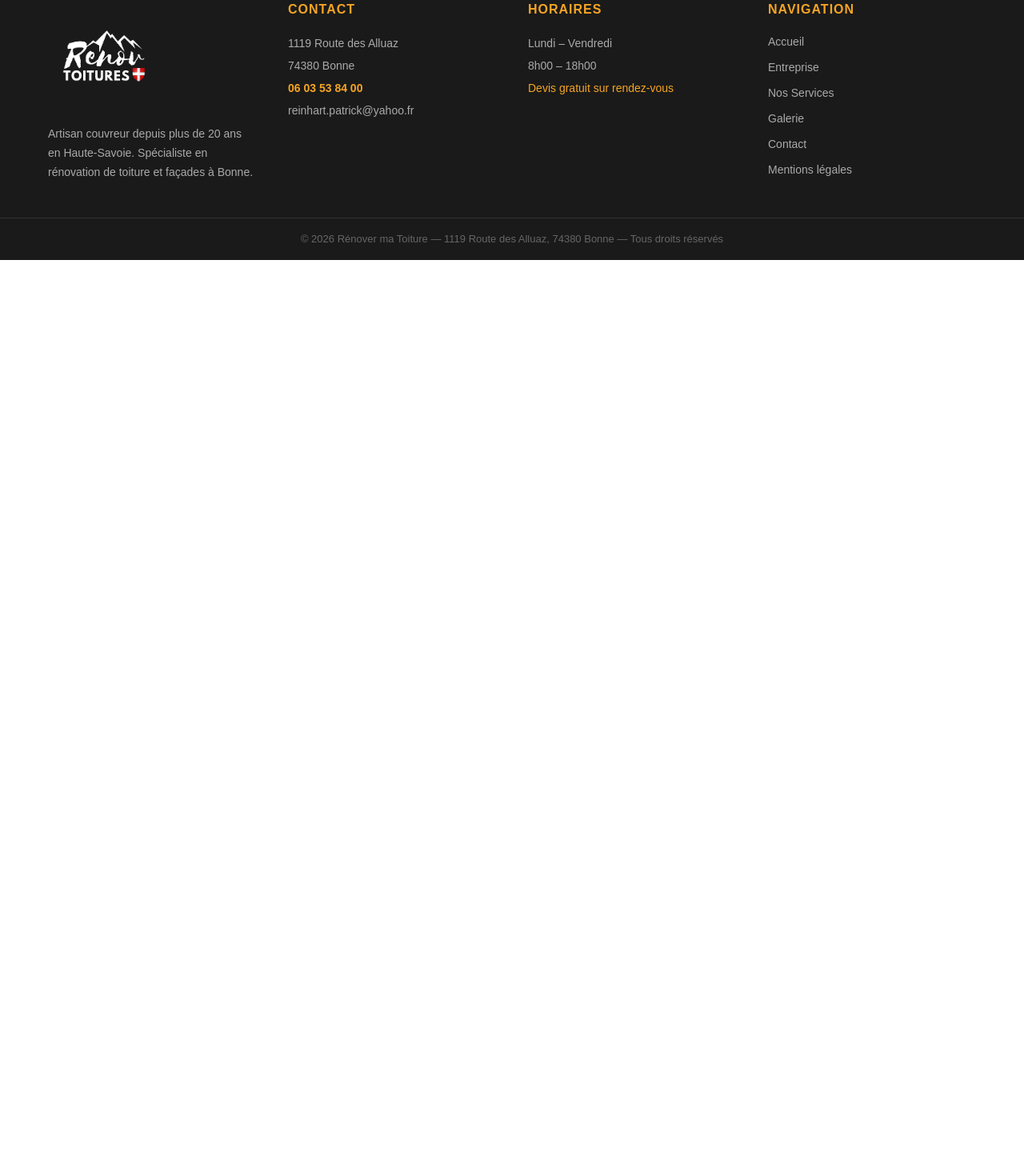
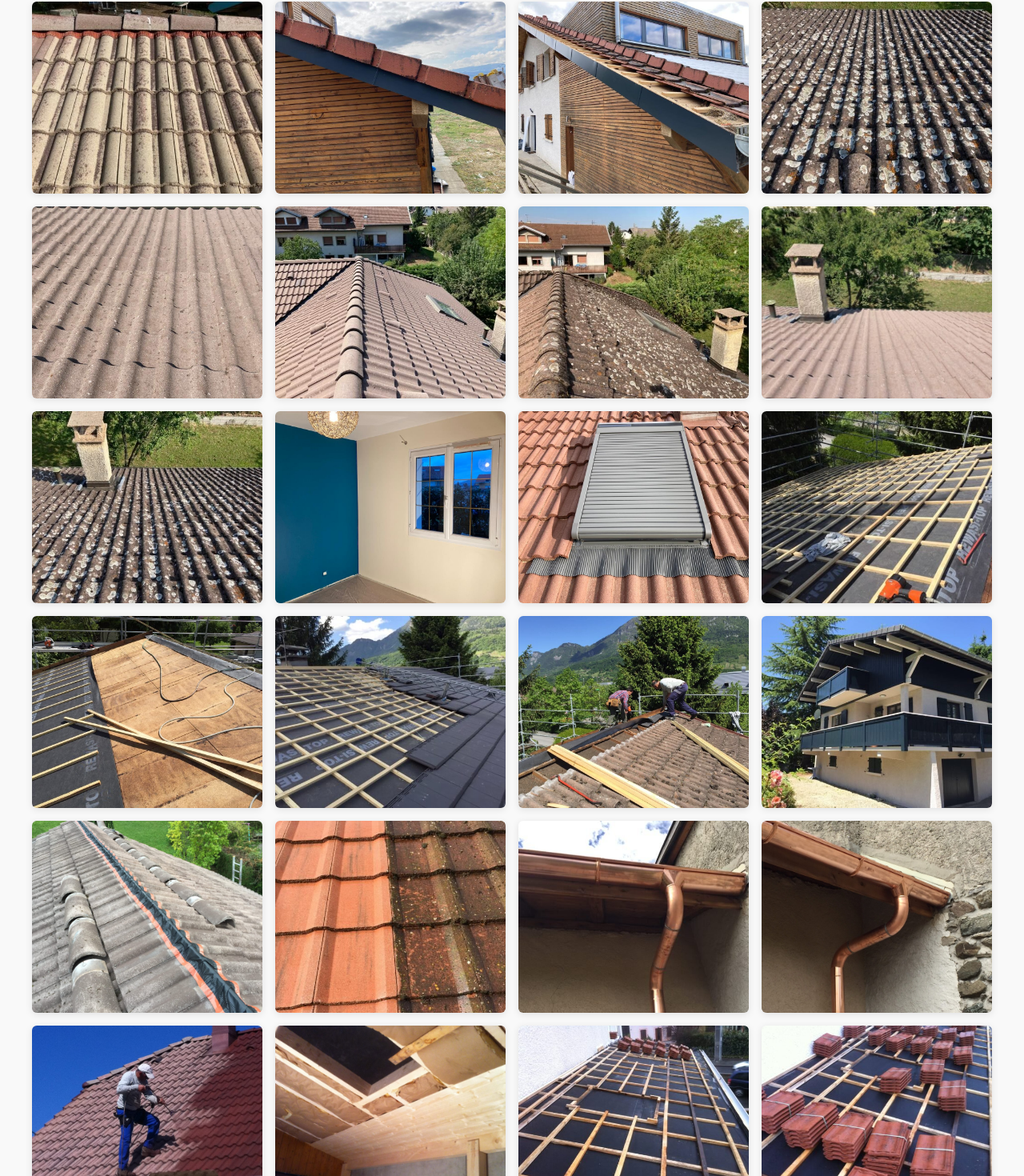
Before and after one commit to sleal-alt/renov-toitures, a Next.js app: page /galerie in a window 1280 px wide. Shown: the part 2042-3512 px from the top of the page at 80% size. Before the commit the page ends 2367 px from the top, so only its background shows below. Built offline with nearby package versions, Linux system fonts and the light colour scheme.

Commit message:
Update gallery with all 55 photos
Co-Authored-By: Claude Sonnet 4.6 <noreply@anthropic.com>

```diff
--- a/app/galerie/page.js
+++ b/app/galerie/page.js
@@ -7,26 +7,61 @@ export const metadata = {
 };
 
 const PHOTOS = [
-  "IMG-20220314-WA0028-e1648554647410",
-  "IMG-20220314-WA0030-e1648554661194",
-  "IMG-20220314-WA0034-e1648554604726",
-  "IMG-20220314-WA0035-e1648554629182",
-  "IMG-20220315-WA0005",
-  "IMG_0187",
-  "IMG_0188",
-  "IMG-20200128-WA0018",
-  "IMG_5587-scaled",
-  "IMG-20220314-WA0012",
-  "IMG-20220314-WA0013-e1648554936221",
-  "IMG-20220314-WA0016",
-  "IMG-20220314-WA0017-e1648554951233",
-  "IMG-20220314-WA0019",
-  "IMG-20220314-WA0021",
-  "IMG-20220314-WA0022-e1648555213918",
-  "IMG-20220314-WA0026-e1648555117665",
-  "IMG-20220314-WA0036-e1648554966260",
-  "IMG-20220314-WA0038-e1648555016396",
-  "IMG-20220314-WA0041-e1648554916828",
+  { file: "IMG-20220314-WA0028-e1648554647410.jpg" },
+  { file: "IMG-20220314-WA0030-e1648554661194.jpg" },
+  { file: "IMG-20220314-WA0034-e1648554604726.jpg" },
+  { file: "IMG-20220314-WA0035-e1648554629182.jpg" },
+  { file: "IMG-20220315-WA0005.jpg" },
+  { file: "IMG_0187.jpg" },
+  { file: "IMG_0188.jpg" },
+  { file: "IMG-20200128-WA0018.jpg" },
+  { file: "IMG_5587-scaled.jpg" },
+  { file: "IMG-20220314-WA0012.jpg" },
+  { file: "IMG-20220314-WA0013-e1648554936221.jpg" },
+  { file: "IMG-20220314-WA0014.jpg" },
+  { file: "IMG-20220314-WA0015.jpg" },
+  { file: "IMG-20220314-WA0016.jpg" },
+  { file: "IMG-20220314-WA0017-e1648554951233.jpg" },
+  { file: "IMG-20220314-WA0018.jpg" },
+  { file: "IMG-20220314-WA0019.jpg" },
+  { file: "IMG-20220314-WA0020.jpg" },
+  { file: "IMG-20220314-WA0021.jpg" },
+  { file: "IMG-20220314-WA0022-e1648555213918.jpg" },
+  { file: "IMG-20220314-WA0023.jpg" },
+  { file: "IMG-20220314-WA0024.jpg" },
+  { file: "IMG-20220314-WA0025.jpg" },
+  { file: "IMG-20220314-WA0026-e1648555117665.jpg" },
+  { file: "IMG-20220314-WA0027-e1648555193835.jpg" },
+  { file: "IMG-20220314-WA0029.jpg" },
+  { file: "IMG-20220314-WA0031.jpg" },
+  { file: "IMG-20220314-WA0036-e1648554966260.jpg" },
+  { file: "IMG-20220314-WA0037.jpg" },
+  { file: "IMG-20220314-WA0038-e1648555016396.jpg" },
+  { file: "IMG-20220314-WA0039-e1648554999215.jpg" },
+  { file: "IMG-20220314-WA0040-e1648554983363.jpg" },
+  { file: "IMG-20220314-WA0041-e1648554916828.jpg" },
+  { file: "IMG-20220314-WA0042.jpg" },
+  { file: "IMG-20220314-WA0043.jpg" },
+  { file: "IMG_0186-e1648555041176.jpg" },
+  { file: "IMG_0189.jpg" },
+  { file: "IMG_0190-e1648554749502.jpg" },
+  { file: "IMG_0191.jpg" },
+  { file: "IMG_0192-e1648555304868.jpg" },
+  { file: "IMG_5007-scaled.jpg" },
+  { file: "IMG_5543-scaled-e1648555170115.jpg" },
+  { file: "IMG_5793-scaled-e1648555146238.jpg" },
+  { file: "IMG_5795-scaled.jpg" },
+  { file: "8-027-scaled.jpg" },
+  { file: "8-100-scaled.jpg" },
+  { file: "8-101-scaled-e1648555064498.jpg" },
+  { file: "8-102-scaled-e1648555079330.jpg" },
+  { file: "8-104-scaled-e1648555104428.jpg" },
+  { file: "8-125-scaled.jpg" },
+  { file: "8-127-scaled.jpg" },
+  { file: "8-005-scaled-e1648554876887.jpg" },
+  { file: "8-008-scaled-e1648554892351.jpg" },
+  { file: "8-032.jpg" },
+  { file: "FE4935A8-5D5D-407B-98A3-50B15E4F11C8-scaled.jpeg" },
 ];
 
 export default function Galerie() {
@@ -45,13 +80,13 @@ export default function Galerie() {
             Découvrez nos réalisations en toiture, façade, zinguerie et isolation en Haute-Savoie.
           </p>
           <div style={{ display: "grid", gridTemplateColumns: "repeat(auto-fill, minmax(260px, 1fr))", gap: 16 }}>
-            {PHOTOS.map(photo => (
-              <div key={photo} style={{ position: "relative", height: 240, borderRadius: 6, overflow: "hidden", boxShadow: "0 2px 10px rgba(0,0,0,0.1)" }}>
+            {PHOTOS.map(({ file }) => (
+              <div key={file} style={{ position: "relative", height: 240, borderRadius: 6, overflow: "hidden", boxShadow: "0 2px 10px rgba(0,0,0,0.1)" }}>
                 <Image
-                  src={`/images/${photo}.jpg`}
+                  src={`/images/${file}`}
                   alt="Réalisation toiture Haute-Savoie"
                   fill
-                  style={{ objectFit: "cover", transition: "transform 0.3s" }}
+                  style={{ objectFit: "cover" }}
                 />
               </div>
             ))}
```
